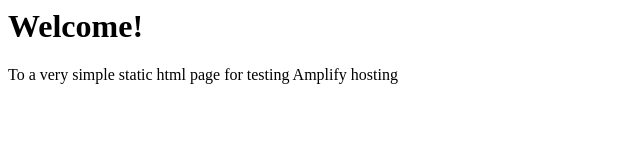
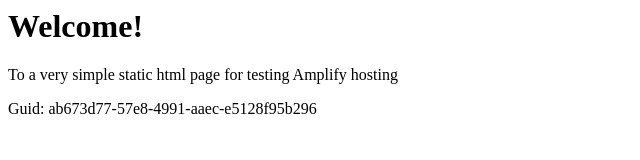
Before and after one commit to aws-aemilia-mxp/Github-PR-Commit-Integration-Test-DoNotTouch-v1-preprod-eu-south-1, a website: page src/index.html in a window 1280 px wide. Shown: the whole page, without its empty margins (0-640 px from the left). Drawn offline with Linux system fonts and the light colour scheme.

Commit message:
commit from integ tests

```diff
--- a/src/index.html
+++ b/src/index.html
@@ -1,3 +1,5 @@
+
+
 <html lang="en">
 
 <head>
@@ -10,6 +12,6 @@
 <body>
     <h1>Welcome!</h1>
     <p>To a very simple static html page for testing Amplify hosting</p>
-</body>
+    <p>Guid: ab673d77-57e8-4991-aaec-e5128f95b296</p></body>
 
 </html>
```
